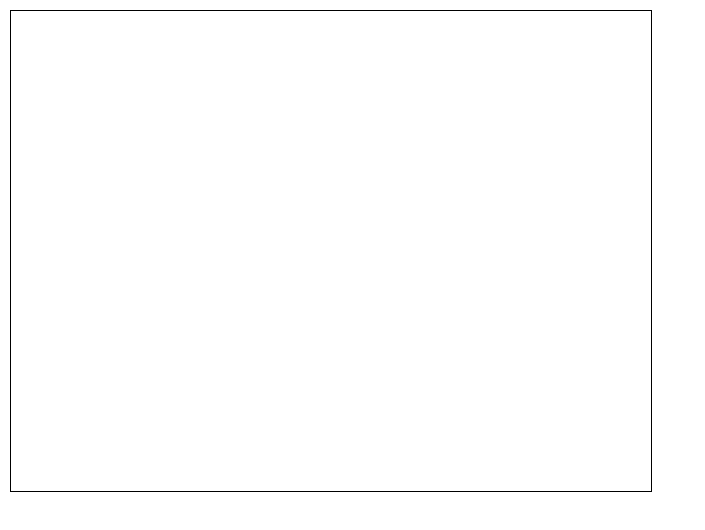
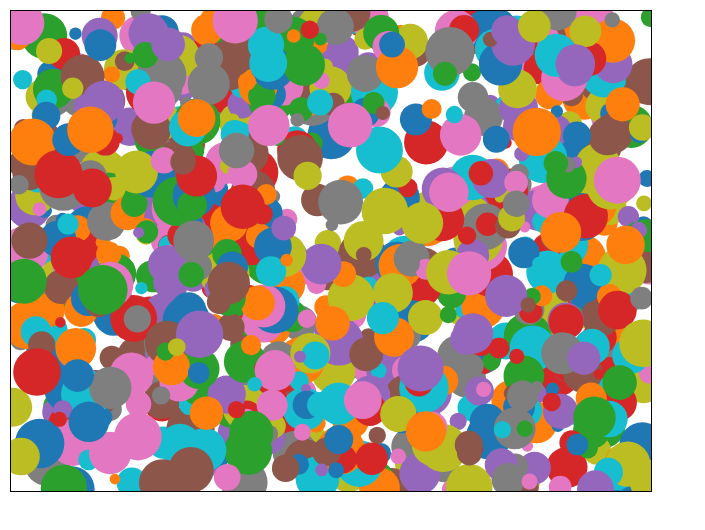
Before and after one commit to gstok/d3js-learn, a website built with webpack: page src/index.html in a window 1280 px wide. Shown: the whole page, without its empty margins (0-705 px from the left). Built offline with nearby package versions, Linux system fonts and the light colour scheme.

Commit message:
多彩颜色的圆点图

```diff
--- a/src/index.html
+++ b/src/index.html
@@ -18,9 +18,6 @@
             height: 100%;
             padding: 10px;
         }
-        table {
-            width: 100%;
-        }
         svg {
             width: 640px;
             height: 480px;
--- a/src/index.js
+++ b/src/index.js
@@ -1,19 +1,20 @@
 
 import * as d3 from "d3";
 
-let scaleBand = d3.scaleBand();
-scaleBand.domain([1, 2, 3, 4, 5]);
-scaleBand.range([0, 100]);
-scaleBand.padding(0.5);
-scaleBand.paddingOuter(1);
+let ordinal = d3.scaleOrdinal(d3.schemeCategory10);
+for (let i = 0; i < 20; ++i) {
+    console.log(ordinal(Math.random()));
+}
 
-let numList = Array(5).fill(0).map((item, index) => index + 1);
 
-numList.forEach(num => {
-    console.log(scaleBand(num));
-});
+let svg = d3.select("svg");
+let dataSet = Array(1000).fill(0).map((item, index) => index + 1);
 
-console.log("————");
-console.log(scaleBand.step());
-console.log(scaleBand.bandwidth());
-console.log(scaleBand.padding());
+svg.selectAll("circle")
+    .data(dataSet)
+    .enter()
+    .append("circle")
+    .attr("cx", () => Math.random() * 640)
+    .attr("cy", () => Math.random() * 480)
+    .attr("fill", d => ordinal(d))
+    .attr("r", () => Math.random() * 20 + 5);
```
